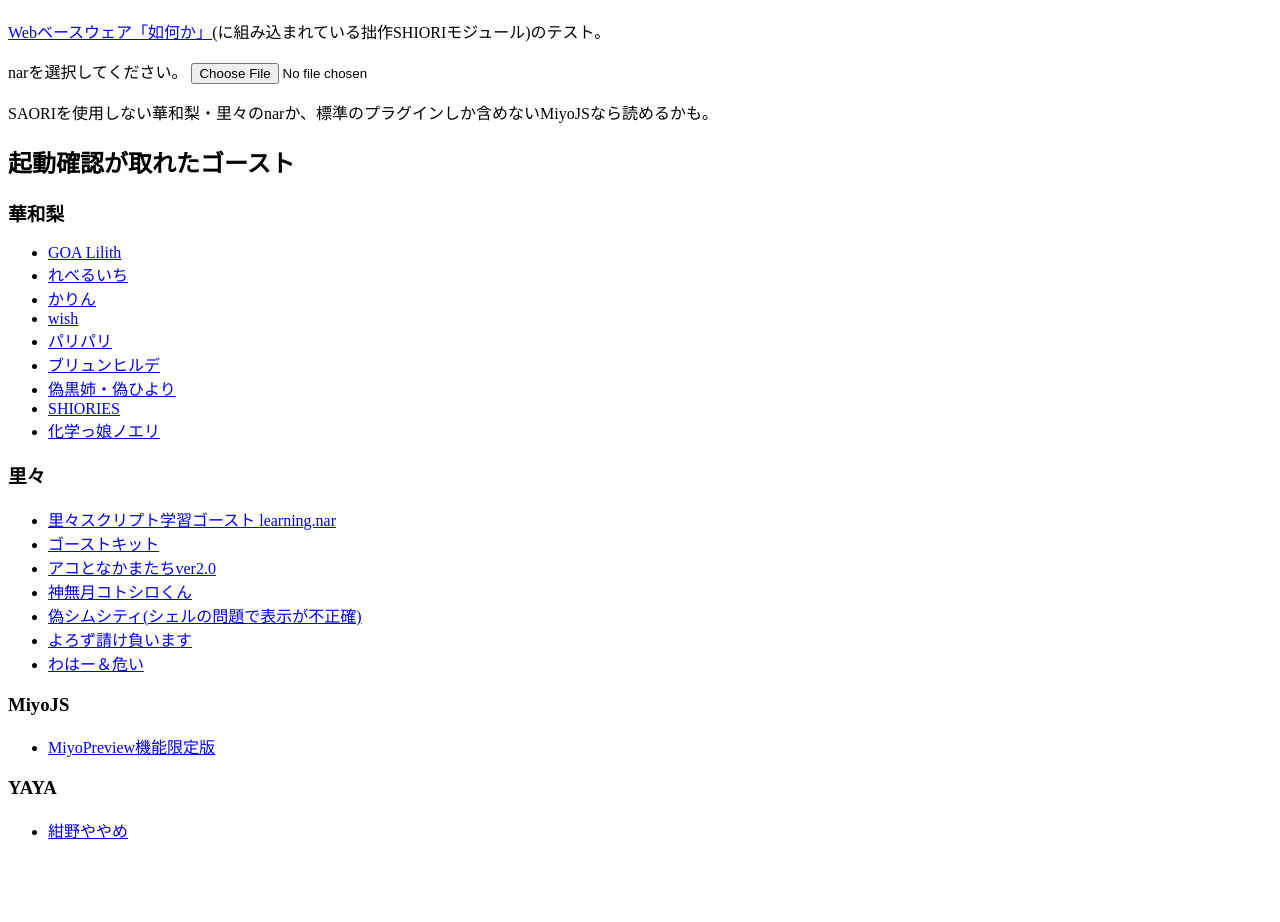
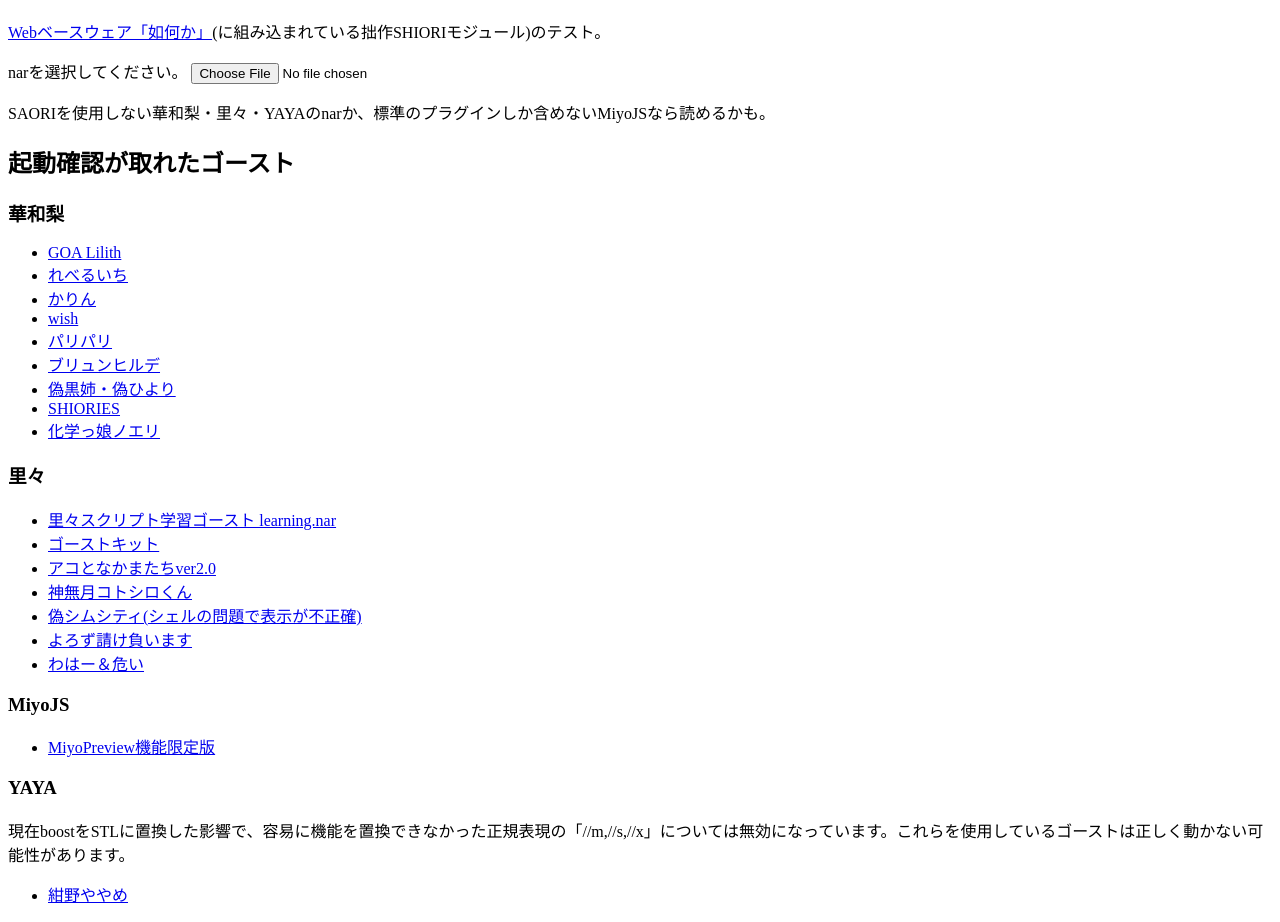
Before and after one commit to Ikagaka/Ikagaka.demo, a website: page index.html in a window 1280 px wide. Shown: the part 70-992 px from the top of the page. Before the commit the page ends 928 px from the top, so only its background shows below. Drawn offline with nearby package versions, Linux system fonts and the light colour scheme.

Commit message:
yaya warning

```diff
--- a/index.html
+++ b/index.html
@@ -167,7 +167,7 @@
 </label>
 </p>
 <p>
-SAORIを使用しない華和梨・里々のnarか、標準のプラグインしか含めないMiyoJSなら読めるかも。
+SAORIを使用しない華和梨・里々・YAYAのnarか、標準のプラグインしか含めないMiyoJSなら読めるかも。
 </p>
 <h2>起動確認が取れたゴースト</h2>
 <h3>華和梨</h3>
@@ -197,6 +197,7 @@
 <li><a href="http://narazaka.net/c/ukagaka/dl.cgi?f=net.narazaka.miyoforwebbw.nar&d=ghost/net.narazaka.miyoforwebbw" target="_blank">MiyoPreview機能限定版</a></li>
 </ul>
 <h3>YAYA</h3>
+<p>現在boostをSTLに置換した影響で、容易に機能を置換できなかった正規表現の「//m,//s,//x」については無効になっています。これらを使用しているゴーストは正しく動かない可能性があります。</p>
 <ul>
 <li><a href="http://ms.shillest.net/yayame.xhtml" target="_blank">紺野ややめ</a></li>
 </ul>
```
